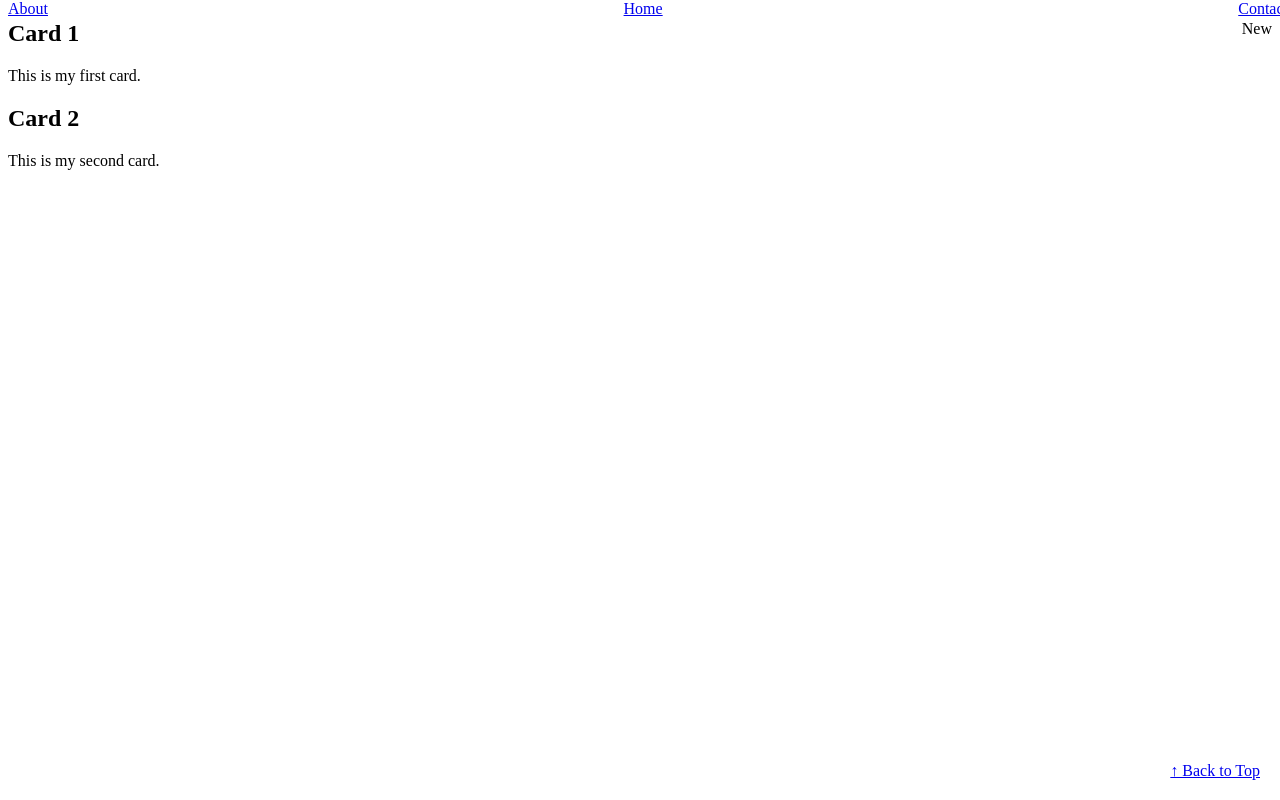
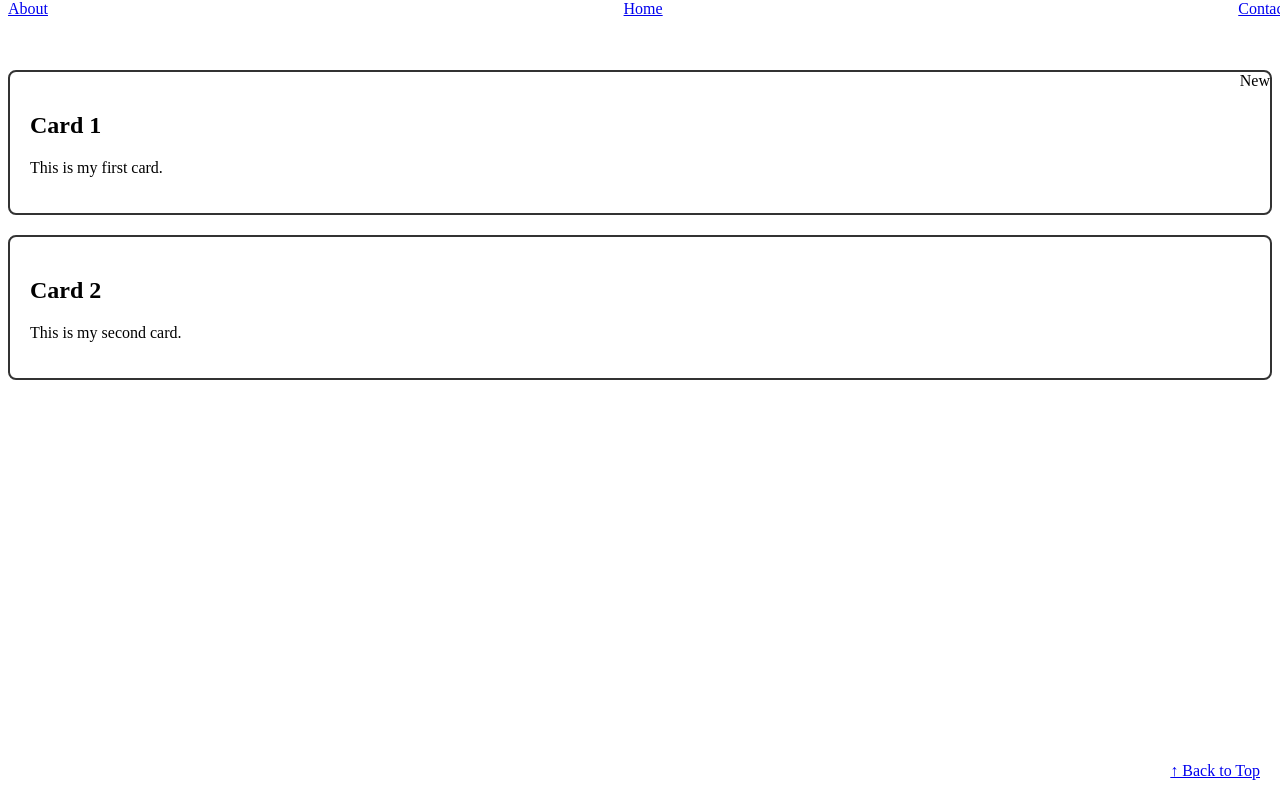
Before and after one commit to mahmoudadih-dotcom/project02., a plain HTML site: page Project02/ex01/index.html in a window 1280 px wide. Drawn offline with Linux system fonts and the light colour scheme.

Commit message:
Refactor CSS for nav and card containers
Formatted CSS properties for better readability and consistency.

```diff
--- a/Project02/ex01/style.css
+++ b/Project02/ex01/style.css
@@ -1,15 +1,23 @@
-.nav-container{ display: flex;justify-content: space-between;
+.nav-container {
+    display: flex;
+    justify-content: space-between;
     position: fixed;
-    top: 0; width: 100%;
-    z-index:1000;
+    top: 0;
+    width: 100%;
+    z-index: 1000;
 }
 
 .card-container {
     position: relative;
+    margin-top: 70px;
 }
 
 .card {
     position: relative;
+    border: 2px solid #333;
+    padding: 20px;
+    margin-bottom: 20px;
+    border-radius: 8px;
 }
 
 .badge {
```
